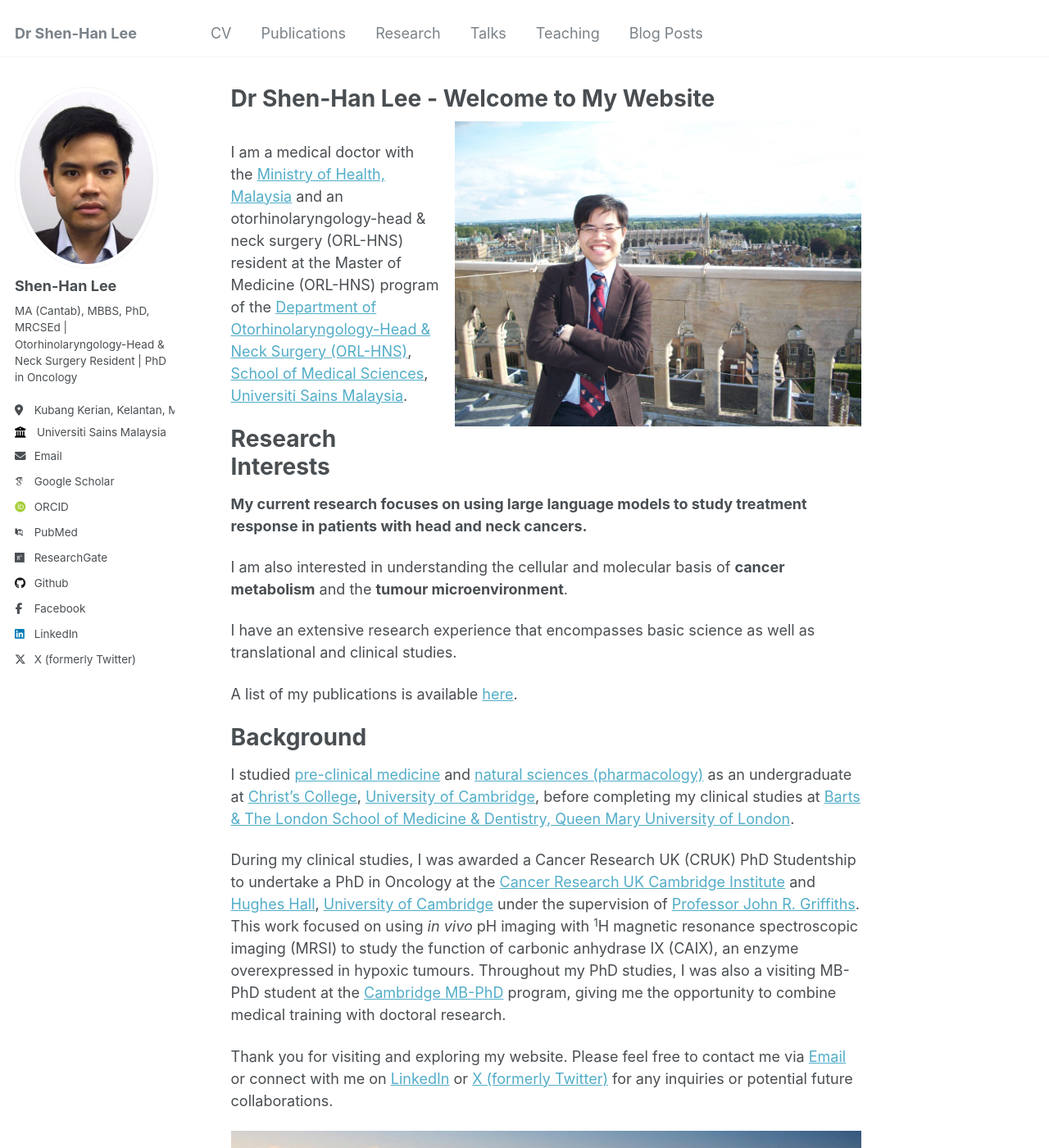
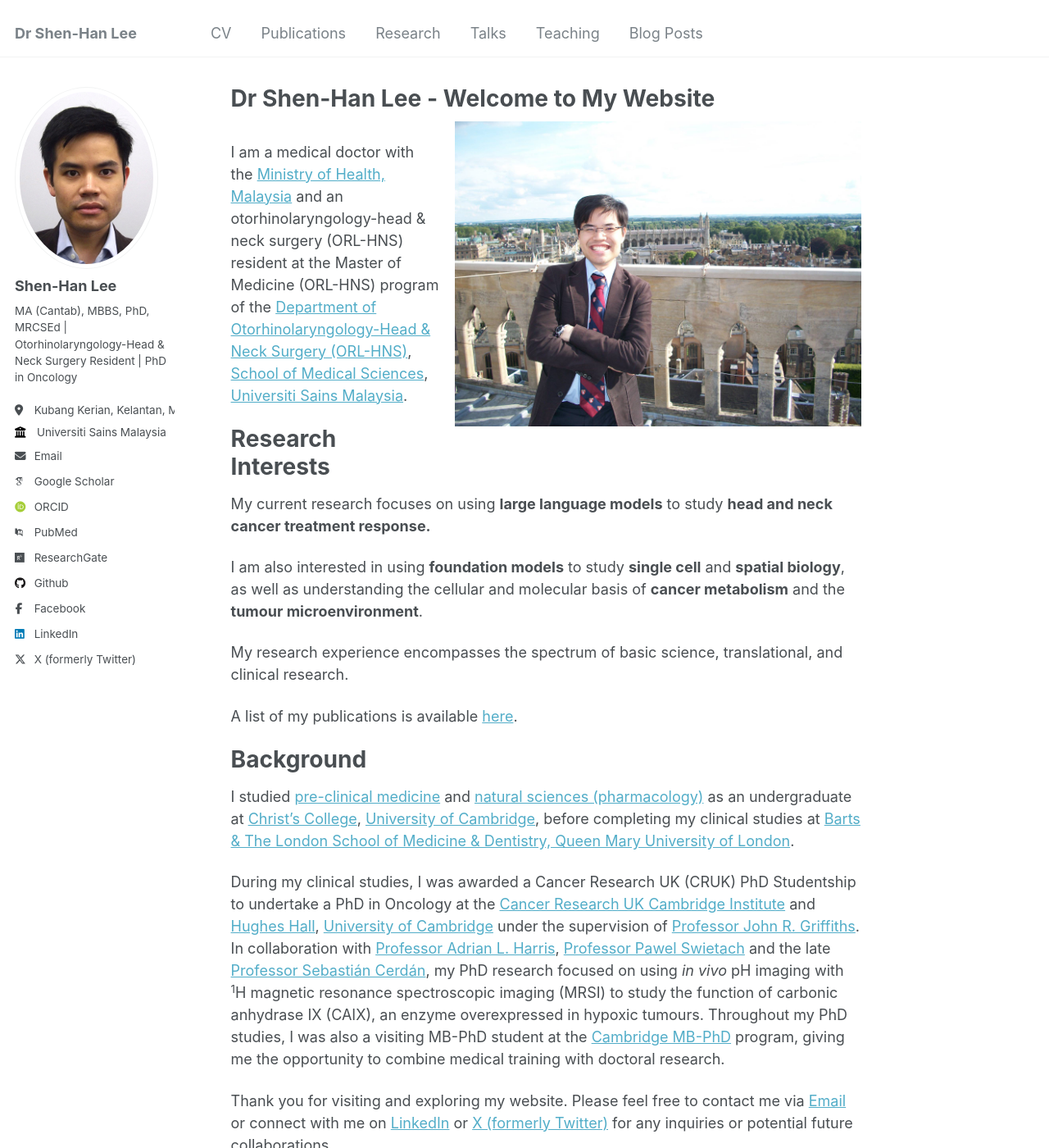
Before and after one commit to shenhanlee/shenhanlee.github.io, a Jekyll site: the page built from _pages/about.md, in a window 1280 px wide and 1400 px high. Shown: the whole window at 82% size. Built offline with Jekyll 4.4.1, drawn with Linux system fonts in a browser that asks for light colours; some web fonts are replaced.

Commit message:
Merge remote-tracking branch 'origin/master'

```diff
--- a/_pages/about.md
+++ b/_pages/about.md
@@ -13,11 +13,11 @@ I am a medical doctor with the [Ministry of Health, Malaysia](https://www.moh.go
 
 # <b>Research Interests</b>
 
-<b>My current research focuses on using large language models to study treatment response in patients with head and neck cancers. </b>
+My current research focuses on using <b>large language models</b> to study <b>head and neck cancer treatment response.</b>
 
-I am also interested in understanding the cellular and molecular basis of <b>cancer metabolism</b> and the <b>tumour microenvironment</b>.
+I am also interested in using <b>foundation models</b> to study <b>single cell</b> and <b>spatial biology</b>, as well as understanding the cellular and molecular basis of <b>cancer metabolism</b> and the <b>tumour microenvironment</b>.
 
-I have an extensive research experience that encompasses basic science as well as translational and clinical studies.
+My research experience encompasses the spectrum of basic science, translational, and clinical research.
 
 A list of my publications is available [here](https://shenhanlee.github.io/publications).
 
@@ -25,7 +25,7 @@ A list of my publications is available [here](https://shenhanlee.github.io/publi
 
 I studied [pre-clinical medicine](https://www.biology.cam.ac.uk/undergrads/MedST/Current/Course/Years1and2) and [natural sciences (pharmacology)](https://www.phar.cam.ac.uk/undergrads/bbs) as an undergraduate at [Christ's College](https://www.christs.cam.ac.uk), [University of Cambridge](https://www.cam.ac.uk), before completing my clinical studies at [Barts & The London School of Medicine & Dentistry, Queen Mary University of London](https://www.qmul.ac.uk/fmd/).
 
-During my clinical studies, I was awarded a Cancer Research UK (CRUK) PhD Studentship to undertake a PhD in Oncology at the [Cancer Research UK Cambridge Institute](https://www.cruk.cam.ac.uk) and [Hughes Hall](https://www.hughes.cam.ac.uk), [University of Cambridge](https://www.cam.ac.uk) under the supervision of [Professor John R. Griffiths](https://crukcambridgecentre.org.uk/users/griffiths). This work focused on using <i>in vivo</i> pH imaging with <sup>1</sup>H magnetic resonance spectroscopic imaging (MRSI) to study the function of carbonic anhydrase IX (CAIX), an enzyme overexpressed in hypoxic tumours. Throughout my PhD studies, I was also a visiting MB-PhD student at the [Cambridge MB-PhD](https://www.medschl.cam.ac.uk/clinical-school-mbphd-course-information) program, giving me the opportunity to combine medical training with doctoral research.
+During my clinical studies, I was awarded a Cancer Research UK (CRUK) PhD Studentship to undertake a PhD in Oncology at the [Cancer Research UK Cambridge Institute](https://www.cruk.cam.ac.uk) and [Hughes Hall](https://www.hughes.cam.ac.uk), [University of Cambridge](https://www.cam.ac.uk) under the supervision of [Professor John R. Griffiths](https://crukcambridgecentre.org.uk/users/griffiths). In collaboration with [Professor Adrian L. Harris](https://www.oncology.ox.ac.uk/team/adrian-harris), [Professor Pawel Swietach](https://www.dpag.ox.ac.uk/team/pawel-swietach) and the late [Professor Sebastián Cerdán](https://onlinelibrary.wiley.com/doi/full/10.1111/jnc.15828), my PhD research focused on using <i>in vivo</i> pH imaging with <sup>1</sup>H magnetic resonance spectroscopic imaging (MRSI) to study the function of carbonic anhydrase IX (CAIX), an enzyme overexpressed in hypoxic tumours. Throughout my PhD studies, I was also a visiting MB-PhD student at the [Cambridge MB-PhD](https://www.medschl.cam.ac.uk/clinical-school-mbphd-course-information) program, giving me the opportunity to combine medical training with doctoral research.
 
 Thank you for visiting and exploring my website. Please feel free to contact me via [Email](mailto:shen-han.lee@cantab.net) or connect with me on [LinkedIn](https://www.linkedin.com/in/shenhanlee/) or [X (formerly Twitter)](https://x.com/ShenHanLee) for any inquiries or potential future collaborations.
 
```
